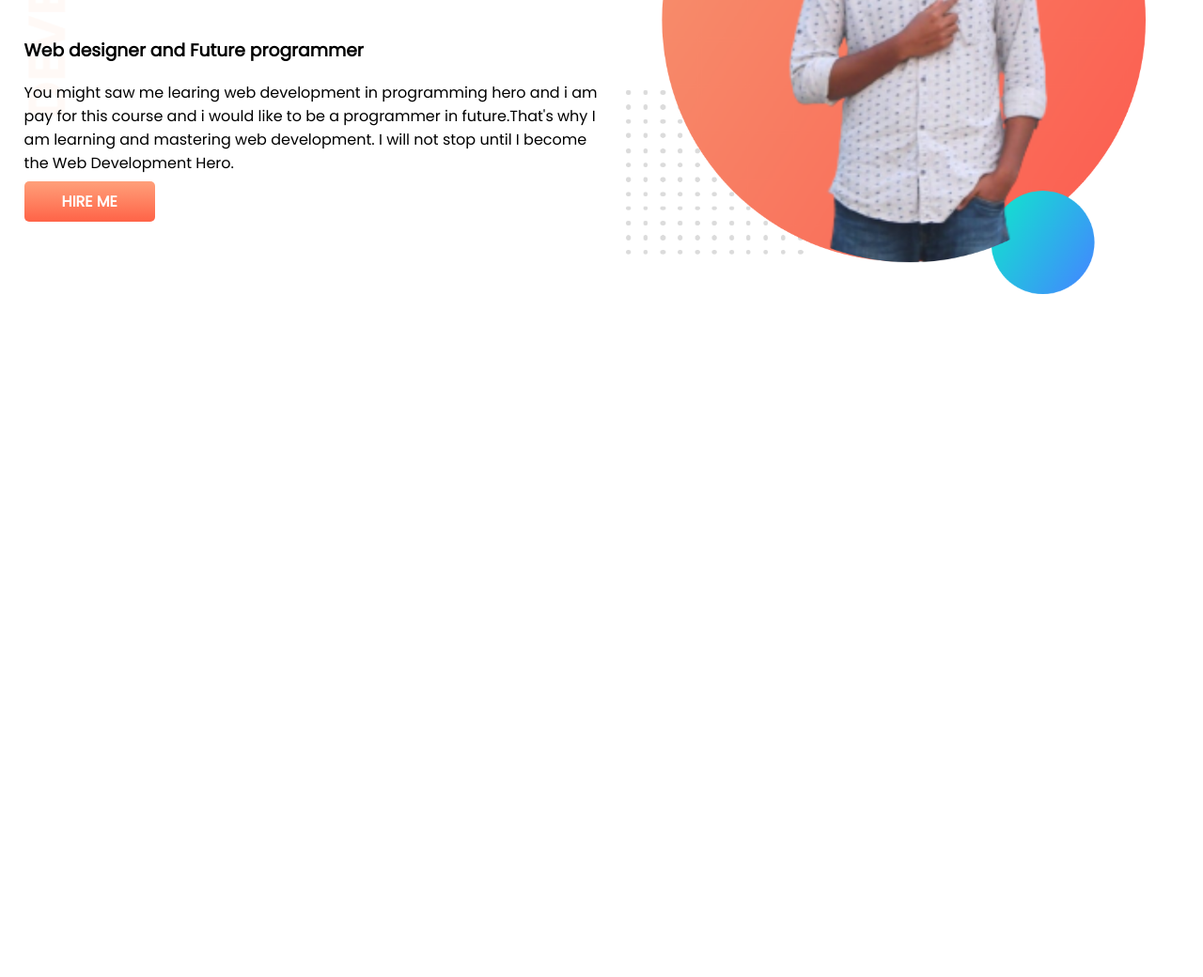
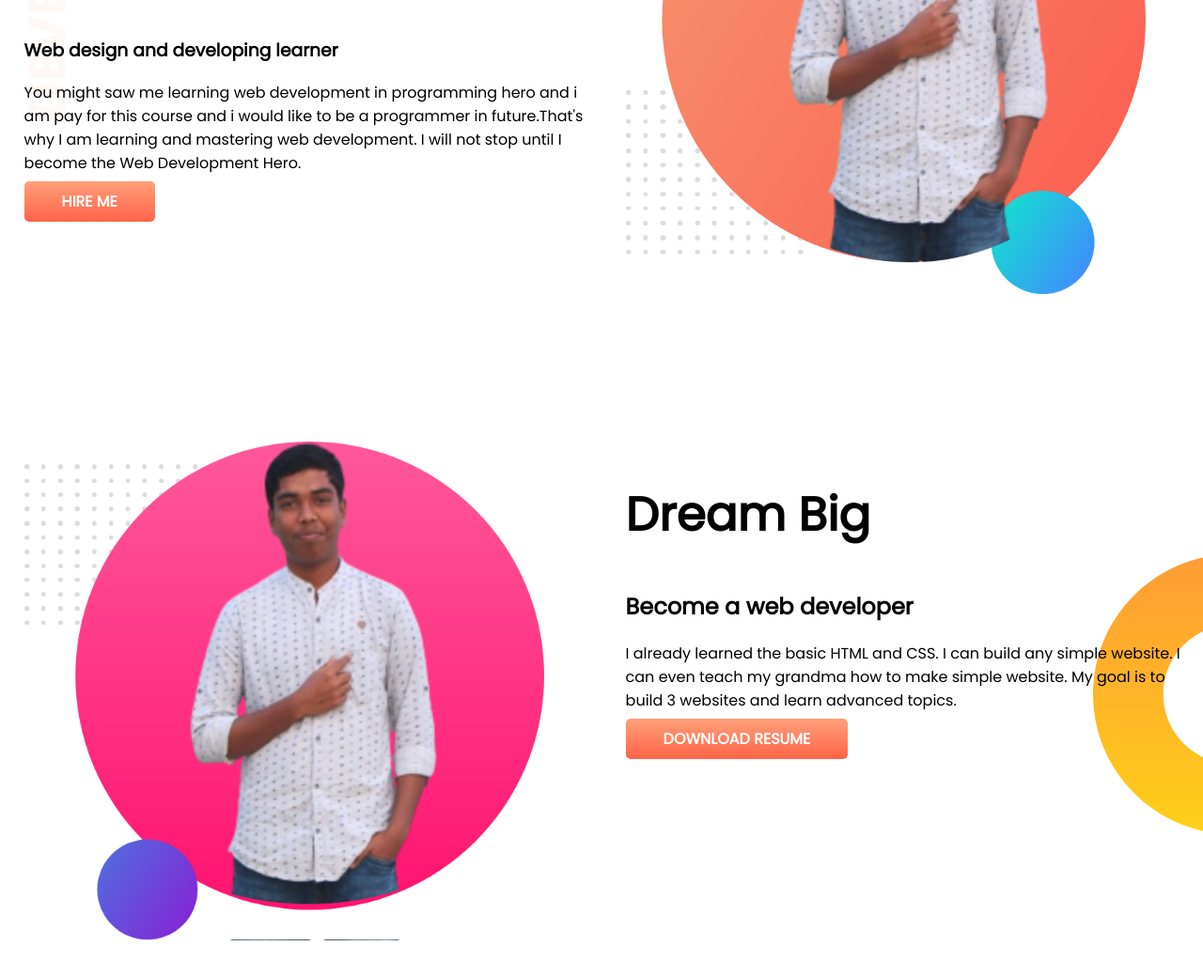
Before and after one commit to md-atiqurrahman/developer-portfolio, a plain HTML site: page index.html in a window 1280 px wide. Shown: the part 236-1276 px from the top of the page at 94% size. Before the commit the page ends 800 px from the top, so only its background shows below. Drawn offline with Linux system fonts and the light colour scheme.

Commit message:
dream add

```diff
--- a/index.html
+++ b/index.html
@@ -17,8 +17,8 @@
         <div class="half-width">
             <h1>Welcome To</h1>
             <h1><span class="orange-color">Atiqur Rahman</span> World!!</h1>
-            <h3>Web designer and Future programmer</h3>
-            <p>You might saw me learing web development in programming hero and i am pay for this course and i would
+            <h3>Web design and developing learner</h3>
+            <p>You might saw me learning web development in programming hero and i am pay for this course and i would
                 like to be a programmer in future.That's why I am learning and mastering web development. I will not
                 stop until I become the Web Development Hero.</p>
             <a class="hire-button" target="_blank" href="https://www.facebook.com/groups/webdevelopmentbatch5">HIRE
@@ -29,6 +29,19 @@
         </div>
 
     </section>
+    <section class="dream-big">
+        <div class="half-width">
+            <img src="images/two.png" alt="">
+        </div>
+        <div class="half-width">
+            <h1>Dream Big</h1>
+            <h2>Become a web developer</h2>
+            <p>I already learned the basic HTML and CSS. I can build any simple website. I can even teach my grandma how
+                to make simple website. My goal is to build 3 websites and learn advanced topics.</p>
+            <a class="hire-button" target="_blank" href="https://www.facebook.com/groups/webdevelopmentbatch5">DOWNLOAD
+                RESUME</a>
+        </div>
+    </section>
 </body>
 
 </html>
--- a/style.css
+++ b/style.css
@@ -10,6 +10,7 @@
 }
 section{
     display: flex;
+    margin-bottom: 150px;
 }
 .half-width{
     width: 50%;
@@ -31,3 +32,8 @@
     background: url(images/top-banner.png);
     background-repeat: no-repeat;
 }
+.dream-big{
+    background: url(images/dream-bg.png);
+    background-repeat: no-repeat;
+    background-position: right;
+}
```
Also changed, not shown: images/one.png (added), images/two.png (added), showOff/1.png (added), showOff/2.png (added), showOff/3.png (added), showOff/4.png (added), showOff/horinmari.jpg (added), showOff/roadside.jpg (added), showOff/sabbir mess.jpg (added).
